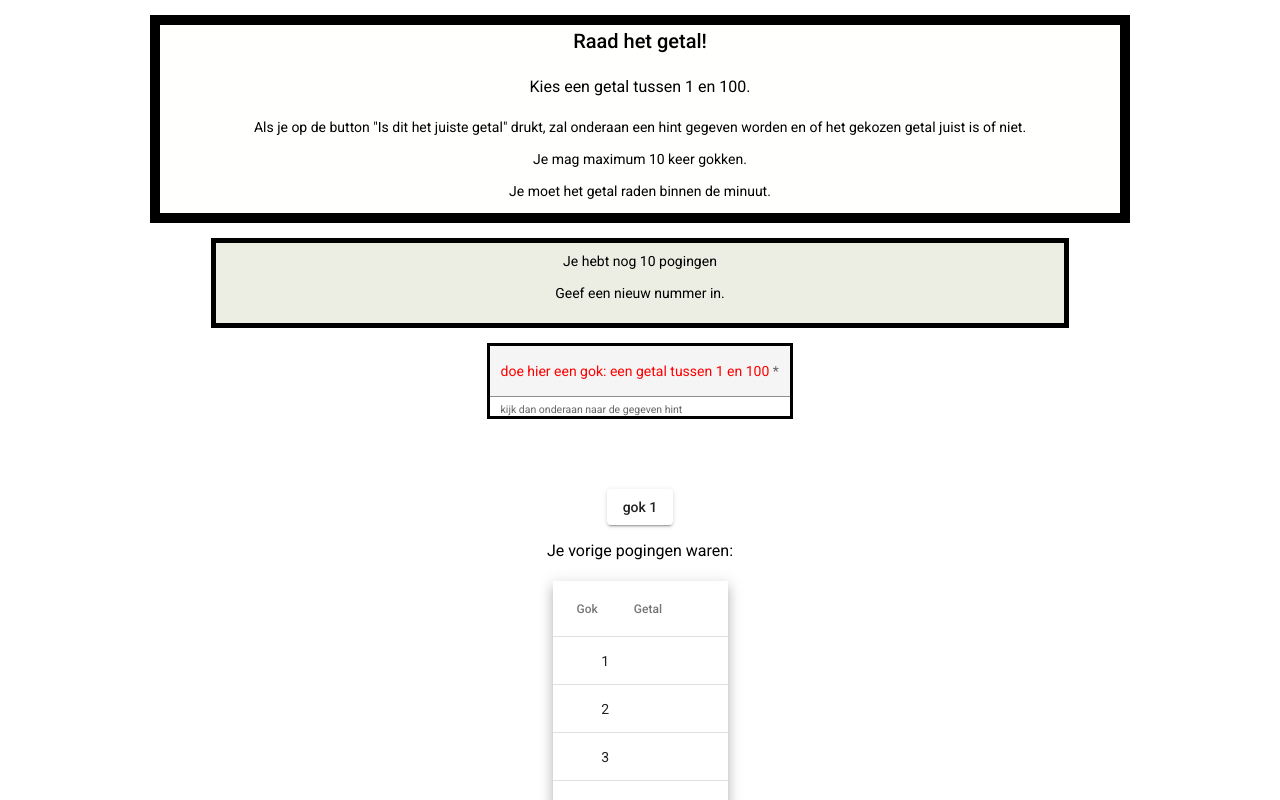
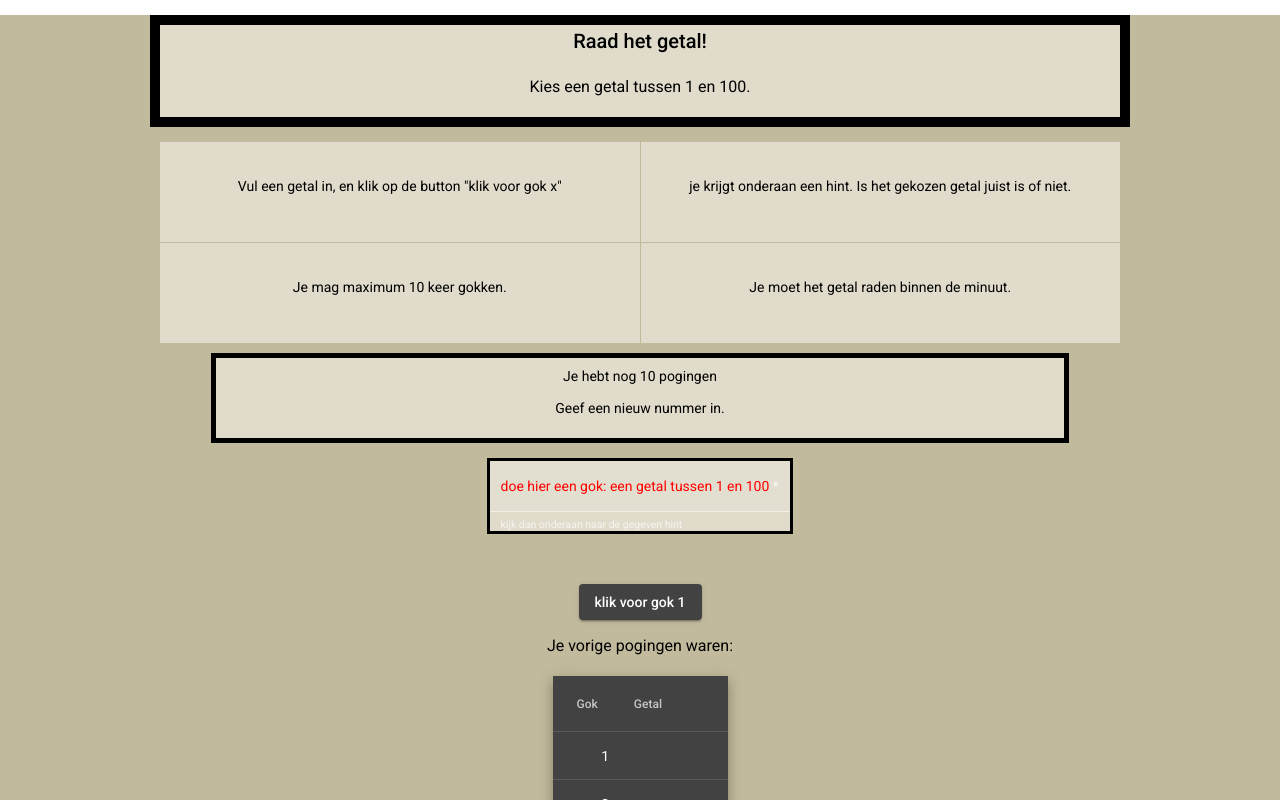
Before and after one commit to WilfriedVanDyk/first-app, an Angular app: page / in a window 1280 px wide. Shown: the top 800 px of the page. Built offline with nearby package versions, Linux system fonts and the light colour scheme.

Commit message:
met styling en mat grid list, zonder counter

```diff
--- a/angular.json
+++ b/angular.json
@@ -24,7 +24,7 @@
               "src/assets"
             ],
             "styles": [
-              "./node_modules/@angular/material/prebuilt-themes/indigo-pink.css",
+              "./node_modules/@angular/material/prebuilt-themes/purple-green.css",
               "src/styles.css"
             ],
             "scripts": []
--- a/src/app/app.component.css
+++ b/src/app/app.component.css
@@ -1,23 +1,13 @@
-@import '@angular/material/prebuilt-themes/deeppurple-amber.css';
-
-
 body {
-    /* background-color: rgb(194, 186, 156); */
+    background-color: rgb(194, 186, 156);
     align-items:center;
    text-align: center;
     height: 180%;
-   margin: 0;
-}
-
-/* div {
-
-} */
-
-
+   }
 
 #intro {
     align-content: center;
-    background-color:rgba(238, 237, 231, 0.041);
+    background-color: rgb(224, 219, 203);
     border: solid 10px black;
     width : 75%;
     margin: 15px;
@@ -27,7 +17,7 @@ body {
 }
 
 #tekst {
-    background-color:rgb(236, 238, 227);
+    background-color: rgb(224, 219, 203);
     align-items:center;
     border: solid 5px black;
     padding: 8px;
@@ -38,7 +28,7 @@ body {
 }
 .form-full-width {
     border: solid 3px black;
-    /* background-color:rgb(188, 189, 185); */
+    background-color: rgb(224, 219, 203);
     align-items:center;
     min-width: 150px;
     max-width: 300px;
@@ -53,7 +43,18 @@ body {
     color: red;
 }
 table {
-    /* background-color: rgb(240, 230, 230); */
     margin: auto;
     width: 175px;
   }
+
+  mat-grid-list {
+    align-items:center;
+      max-width: 75%;
+      margin-left: auto;
+      margin-right: auto;
+      margin-bottom: 10px;
+  }
+  mat-grid-tile {
+
+    background-color: rgb(224, 219, 203);
+  }
--- a/src/app/app.component.html
+++ b/src/app/app.component.html
@@ -4,18 +4,35 @@
 
         <h3>Kies een getal tussen 1 en 100.</h3>
 
-        <p>Als je op de button "Is dit het juiste getal" drukt, zal onderaan een hint gegeven worden
+        <!-- <p>Als je op de button "klik voor gok 1" drukt, zal onderaan een hint gegeven worden
             en of het gekozen getal juist is of niet.
 
         </p>
         <p> Je mag maximum 10 keer gokken.</p>
-        <p> Je moet het getal raden binnen de minuut.</p>
+        <p> Je moet het getal raden binnen de minuut.</p> -->
     </div>
+
+
+
+    <mat-grid-list  cols="2" rowHeight="100px"  >
+        <mat-grid-tile>
+            <p>Vul een getal in, en klik op de button "klik voor gok x"</p>
+        </mat-grid-tile>
+        <mat-grid-tile>
+            <p>je krijgt onderaan een hint. Is het gekozen getal juist is of niet.</p>
+        </mat-grid-tile>
+        <mat-grid-tile>
+            <p> Je mag maximum 10 keer gokken.</p>
+        </mat-grid-tile>
+        <mat-grid-tile>
+            <p> Je moet het getal raden binnen de minuut.</p>
+        </mat-grid-tile>
+    </mat-grid-list>
 
     <div>
         <div id="tekst">
 
-<!-- <p>{{counter}}</p> -->
+            <!-- <p>{{counter}}</p> -->
 
             <p *ngIf="!gewonnen && !verloren">Je hebt nog {{aantalGokken}} pogingen</p>
             <p *ngIf="!gewonnen && !verloren && (value === null)">{{nullBoodschap}}</p>
@@ -26,6 +43,8 @@
 
         </div>
 
+
+
         <div>
             <mat-form-field *ngIf="!gewonnen && !verloren" class="form-full-width" appearance="fill">
                 <mat-label class="belangrijk">doe hier een gok: een getal tussen 1 en 100</mat-label>
@@ -34,13 +53,11 @@
                 <mat-hint>kijk dan onderaan naar de gegeven hint</mat-hint>
             </mat-form-field>
 
-            <br>
 
             <p *ngIf="!gewonnen && !verloren && value != null"> het gekozen getal is {{value}} </p>
-            <br>
 
             <p *ngIf="!gewonnen && !verloren">
-                <button mat-raised-button (click)="getalOK()"> gok {{aantalGokkenGedaan }}</button>
+                <button mat-raised-button (click)="getalOK()">klik voor gok {{aantalGokkenGedaan }}</button>
             </p>
 
 
@@ -88,6 +105,8 @@
     </div>
 </body>
 
+
+
 <!--
 <input [(ngModel)]="name" #ctrl="ngModel" required>
 
--- a/src/styles.css
+++ b/src/styles.css
@@ -1,4 +1,6 @@
 /* You can add global styles to this file, and also import other style files */
+/*
+@import '@angular/material/prebuilt-themes/deeppurple-amber.css'; */
 
 html, body { height: 100%; }
 body { margin: 0; font-family: Roboto, "Helvetica Neue", sans-serif; }
```
Also changed, not shown: src/app/app.component.ts (+0 -10 lines), src/app/app.module.ts (+7 -1 lines).
